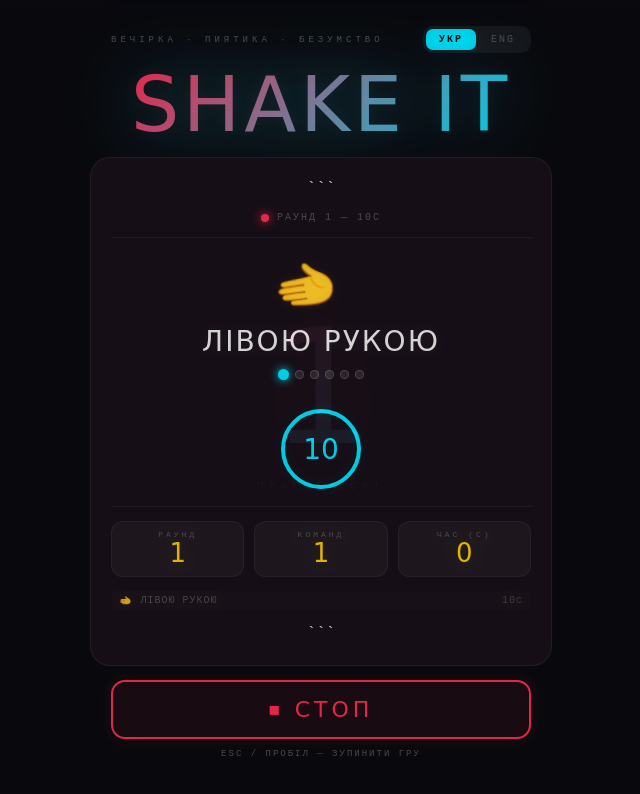
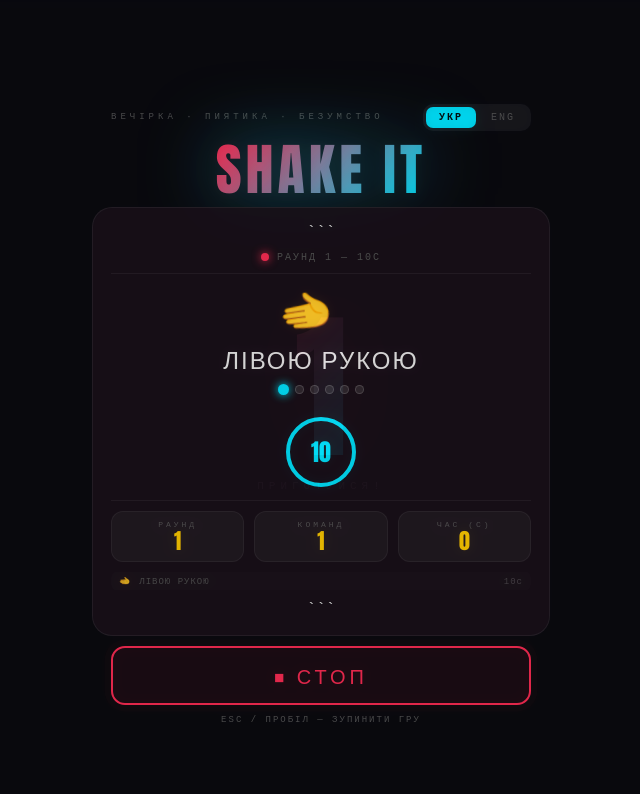
Before and after one commit to Oaleks262/Shake-it-, a plain HTML site: page index.html in a window 1280 px wide. Both pictures are taken after a click on the button "▶ СТАРТ". Shown: the whole page, without its empty margins (319-959 px from the left). Drawn offline with Linux system fonts and the light colour scheme.

Commit message:
Update index.html

```diff
--- a/index.html
+++ b/index.html
@@ -43,11 +43,13 @@ background: #0a0a0f;
 color: #f0f0f0;
 font-family: ‘Space Mono’, monospace;
 min-height: 100vh;
+min-height: 100dvh;
 display: flex;
 flex-direction: column;
 align-items: center;
 justify-content: center;
-overflow: hidden;
+overflow-x: hidden;
+overflow-y: auto;
 position: relative;
 }
 
@@ -83,11 +85,13 @@ z-index: 0;
 position: relative;
 z-index: 1;
 width: min(420px, 94vw);
-padding: 16px;
+padding: 12px 16px;
 display: flex;
 flex-direction: column;
 align-items: center;
-gap: 14px;
+gap: 10px;
+min-height: 100dvh;
+justify-content: center;
 }
 
 .btn-area {
@@ -96,7 +100,7 @@ display: flex;
 flex-direction: column;
 align-items: center;
 gap: 10px;
-min-height: 110px;
+min-height: 90px;
 justify-content: flex-start;
 }
 
@@ -143,8 +147,8 @@ font-weight: 700;
 }
 
 .logo {
-font-family: ‘Bebas Neue’, cursive;
-font-size: clamp(50px, 17vw, 76px);
+font-family: ‘Bebas Neue’, Impact, ‘Arial Black’, sans-serif;
+font-size: clamp(36px, 12vw, 56px);
 letter-spacing: 4px;
 line-height: 1;
 background: linear-gradient(135deg, #ff2d55 0%, #00e5ff 100%);
@@ -165,11 +169,11 @@ width: 100%;
 background: #111118;
 border: 1px solid rgba(255,255,255,0.07);
 border-radius: 20px;
-padding: 22px 20px;
+padding: 16px 18px;
 display: flex;
 flex-direction: column;
 align-items: center;
-gap: 14px;
+gap: 10px;
 position: relative;
 overflow: hidden;
 flex-shrink: 0;
@@ -185,7 +189,7 @@ background: linear-gradient(90deg, transparent, #00e5ff, transparent);
 
 .command-wrapper {
 width: 100%;
-height: 140px;
+height: 120px;
 display: flex;
 flex-direction: column;
 align-items: center;
@@ -195,13 +199,13 @@ flex-shrink: 0;
 }
 
 .command-emoji {
-font-size: 52px;
+font-size: 44px;
 line-height: 1;
 }
 
 .command-text {
-font-family: ‘Bebas Neue’, cursive;
-font-size: clamp(18px, 5.5vw, 28px);
+font-family: ‘Bebas Neue’, Impact, ‘Arial Black’, sans-serif;
+font-size: clamp(16px, 5vw, 24px);
 letter-spacing: 2px;
 text-align: center;
 line-height: 1.2;
@@ -242,14 +246,14 @@ transition: all 0.3s;
 /* Timer ring */
 .timer-ring {
 position: relative;
-width: 86px; height: 86px;
+width: 76px; height: 76px;
 flex-shrink: 0;
 display: none;
 }
 
 .timer-ring svg {
 transform: rotate(-90deg);
-width: 86px; height: 86px;
+width: 76px; height: 76px;
 }
 
 .bg-circle {
@@ -274,21 +278,21 @@ inset: 0;
 display: flex;
 align-items: center;
 justify-content: center;
-font-family: ‘Bebas Neue’, cursive;
-font-size: 28px;
+font-family: ‘Bebas Neue’, Impact, ‘Arial Black’, sans-serif;
+font-size: 24px;
 color: #00e5ff;
 }
 
 /* Buttons */
 .btn-start {
 width: 100%;
-padding: 16px;
+padding: 13px;
 border: none;
 border-radius: 14px;
 background: linear-gradient(135deg, #ff2d55, #ff6b35);
 color: white;
-font-family: ‘Bebas Neue’, cursive;
-font-size: 24px;
+font-family: ‘Bebas Neue’, Impact, ‘Arial Black’, sans-serif;
+font-size: 20px;
 letter-spacing: 4px;
 cursor: pointer;
 transition: all 0.2s;
@@ -310,13 +314,13 @@ background: linear-gradient(135deg, transparent 40%, rgba(255,255,255,0.15) 100%
 /* STOP — bold, always visible when game runs */
 .btn-stop {
 width: 100%;
-padding: 15px;
+padding: 12px;
 border: 2px solid #ff2d55;
 border-radius: 14px;
 background: rgba(255,45,85,0.07);
 color: #ff2d55;
-font-family: ‘Bebas Neue’, cursive;
-font-size: 22px;
+font-family: ‘Bebas Neue’, Impact, ‘Arial Black’, sans-serif;
+font-size: 20px;
 letter-spacing: 4px;
 cursor: pointer;
 transition: all 0.2s;
@@ -365,8 +369,8 @@ text-transform: uppercase;
 }
 
 .stat-value {
-font-family: ‘Bebas Neue’, cursive;
-font-size: 26px;
+font-family: ‘Bebas Neue’, Impact, ‘Arial Black’, sans-serif;
+font-size: 22px;
 color: #ffcc00;
 line-height: 1.1;
 }
@@ -377,7 +381,7 @@ width: 100%;
 display: flex;
 flex-direction: column;
 gap: 5px;
-max-height: 100px;
+max-height: 72px;
 overflow: hidden;
 }
 
@@ -385,7 +389,7 @@ overflow: hidden;
 display: flex;
 align-items: center;
 gap: 8px;
-font-size: 10px;
+font-size: 9px;
 color: #555;
 letter-spacing: 1px;
 padding: 4px 8px;
@@ -440,7 +444,7 @@ gap: 12px;
 .countdown-overlay.active { opacity:1; pointer-events:all; }
 
 .countdown-number {
-font-family: ‘Bebas Neue’, cursive;
+font-family: ‘Bebas Neue’, Impact, ‘Arial Black’, sans-serif;
 font-size: 160px;
 background: linear-gradient(135deg, #ff2d55, #00e5ff);
 -webkit-background-clip: text;
@@ -546,9 +550,9 @@ animation: dotPulse 1s ease infinite;
 </div>
 
 <div class="timer-ring" id="timerRing">
-  <svg viewBox="0 0 86 86">
-    <circle class="bg-circle"       cx="43" cy="43" r="38"/>
-    <circle class="progress-circle" id="progressCircle" cx="43" cy="43" r="38"/>
+  <svg viewBox="0 0 76 76">
+    <circle class="bg-circle"       cx="38" cy="38" r="33"/>
+    <circle class="progress-circle" id="progressCircle" cx="38" cy="38" r="33"/>
   </svg>
   <div class="timer-number" id="timerNumber">0</div>
 </div>
@@ -673,7 +677,7 @@ function shuffle(arr) {
 }
 
 const DURATIONS = [5, 10, 15];
-const CIRC = 2 * Math.PI * 38; // 238.76
+const CIRC = 2 * Math.PI * 33; // 238.76
 
 let gameActive = false;
 let timerInterval = null;
```
